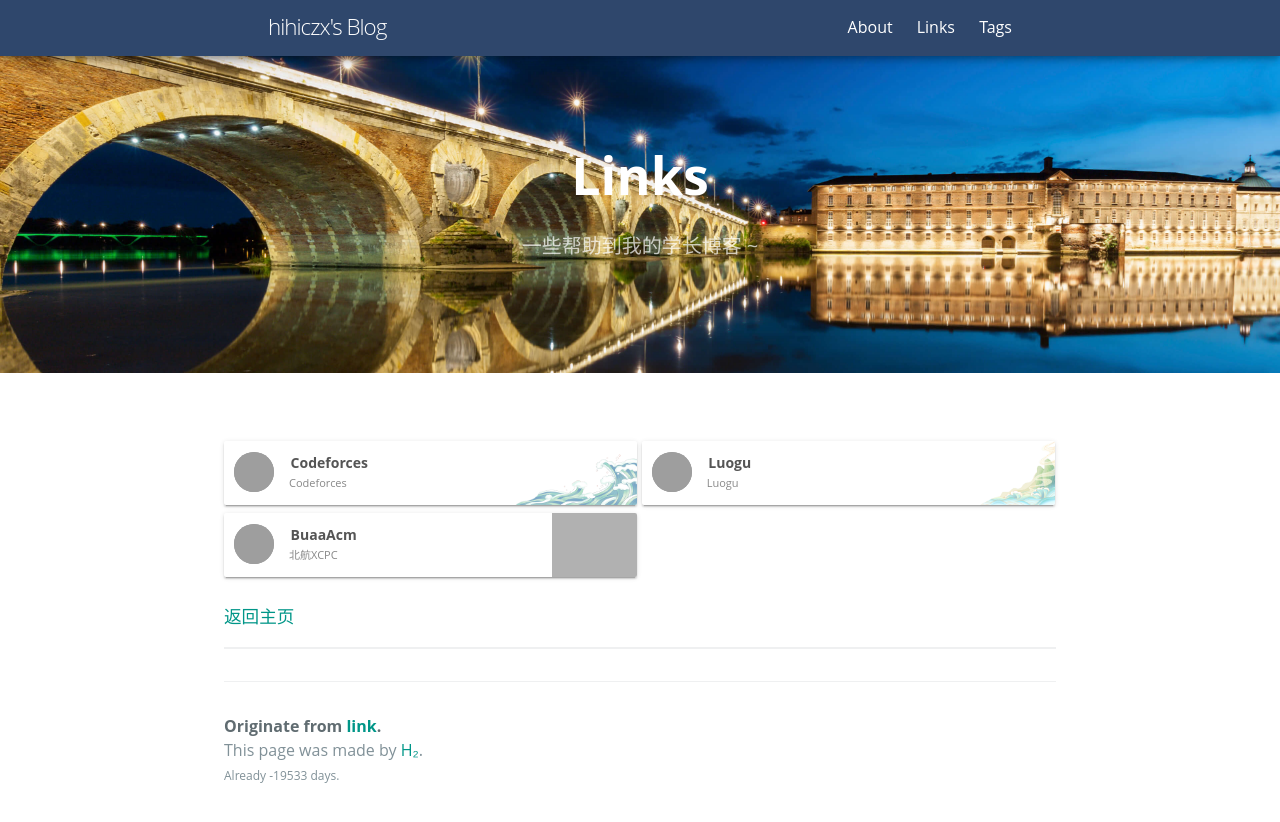
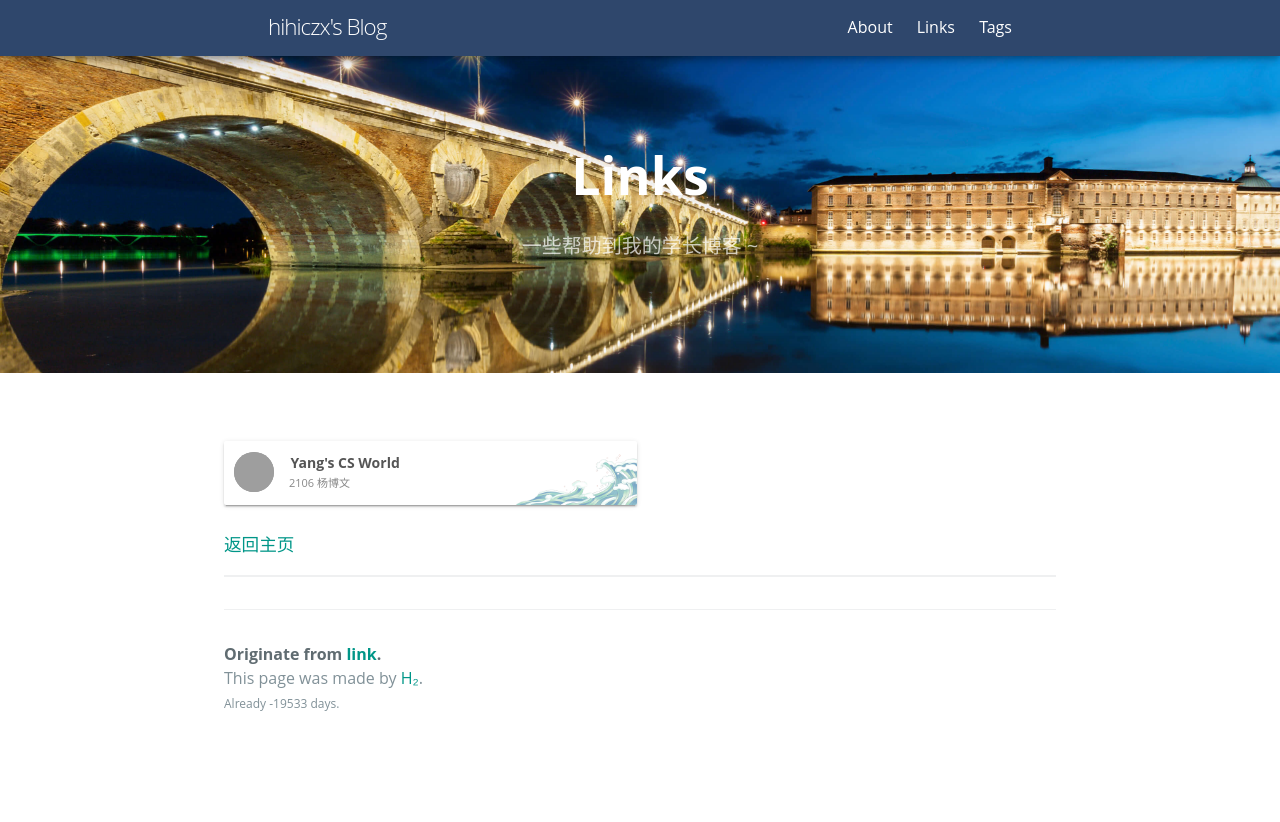
Before and after one commit to BuaaCzx/BuaaCzx.github.io, a Jekyll site: the page built from pages/link.md, in a window 1280 px wide. Shown: the top 822 px of the page. Built offline with Jekyll 4.4.1, drawn with Linux system fonts in a browser that asks for light colours; some web fonts are replaced; grey boxes are pictures that could not be loaded.

Commit message:
update blog

```diff
--- a/_data/friends.yml
+++ b/_data/friends.yml
@@ -1,20 +1,8 @@
-- name: Codeforces
-  image: https://img1.imgtp.com/2023/06/25/BigFRxxC.png
-  url: https://codeforces.com/
-  describe: Codeforces
+- name: Yang's CS World
+  image: https://yangyzzzz.github.io/img/avatar.jpeg
+  url: https://yangyzzzz.github.io/
+  describe: 2106 杨博文
   skin: /theme/skin/skin3.png
-
-- name: Luogu
-  image: https://img1.imgtp.com/2023/06/25/kWmppUaI.png
-  url: https://www.luogu.com.cn/
-  describe: Luogu
-  skin: /theme/skin/skin1.png
-
-- name: BuaaAcm
-  image: https://img1.imgtp.com/2023/06/25/kWmppUaI.png
-  url: https://cvbbacm.com/
-  describe: 北航XCPC
-  skin: /theme/skin/skin2.png
 
 # - name: Links Name
 #  image: http://example.com/img.png
```
Also changed, not shown: README.md.
